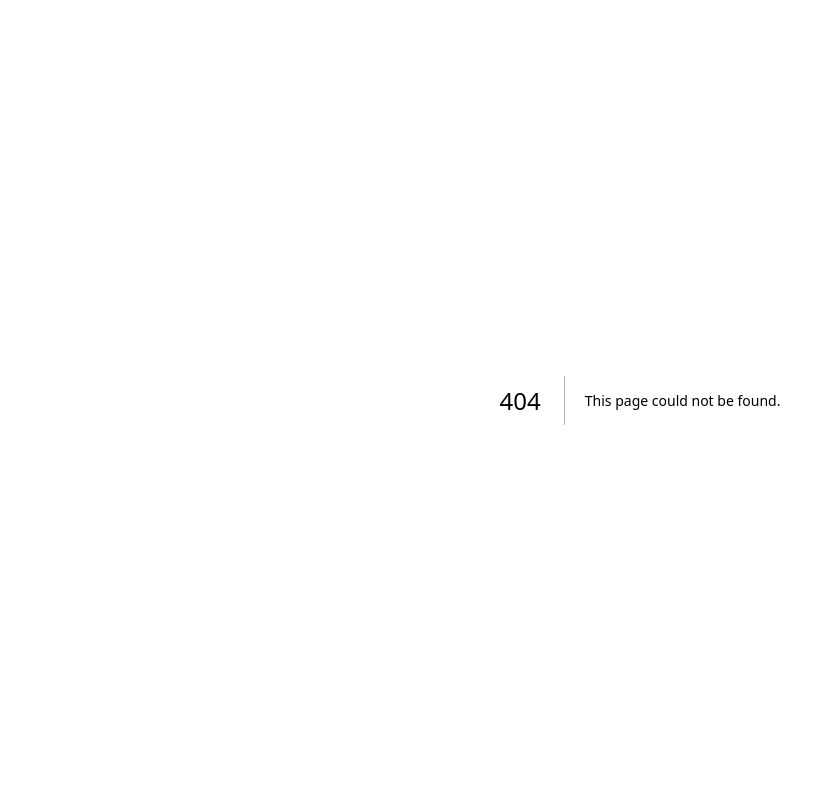
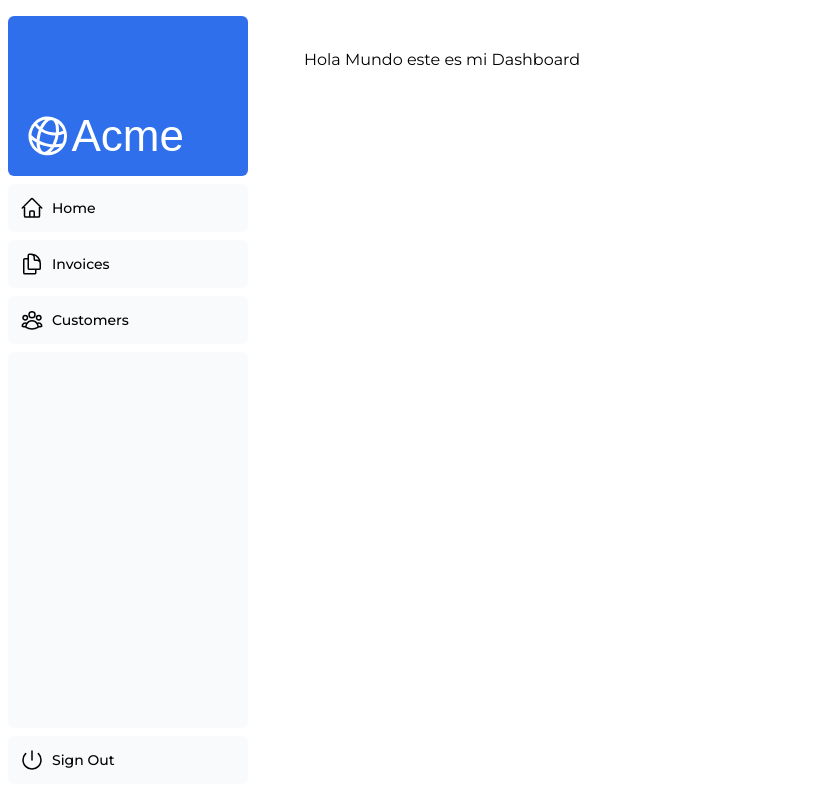
Before and after one commit to MaicolCode/Dashboard-Vercel, a Next.js app: page /dashboard in a window 1280 px wide. Before the commit this address had no page. Shown: the whole page, without its empty margins (0-835 px from the left). Built offline with nearby package versions, Linux system fonts and the light colour scheme; a web font is replaced by a local one.

Commit message:
Uso de rutas anidadas

```diff
--- /dev/null
+++ b/app/dashboard/customers/page.tsx
@@ -0,0 +1,3 @@
+export default function Page() {
+  return <p>Customer Page</p>
+}
--- /dev/null
+++ b/app/dashboard/invoices/page.tsx
@@ -0,0 +1,3 @@
+export default function Page() {
+  return <p>Invoices Page</p>
+}
--- /dev/null
+++ b/app/dashboard/layout.tsx
@@ -0,0 +1,12 @@
+import SideNav from '@/app/ui/dashboard/sidenav'
+
+export default function Layout({ children }: { children: React.ReactNode }) {
+  return (
+    <div className='flex h-screen flex-col md:flex-row md:overflow-hidden'>
+      <div className='w-full flex-none md:w-64'>
+        <SideNav />
+      </div>
+      <div className='flex-grow p-6 md:overflow-y-auto md:p-12'>{children}</div>
+    </div>
+  )
+}
--- /dev/null
+++ b/app/dashboard/page.tsx
@@ -0,0 +1,3 @@
+export default function Page() {
+  return <h1>Hola Mundo este es mi Dashboard</h1>
+}
```
